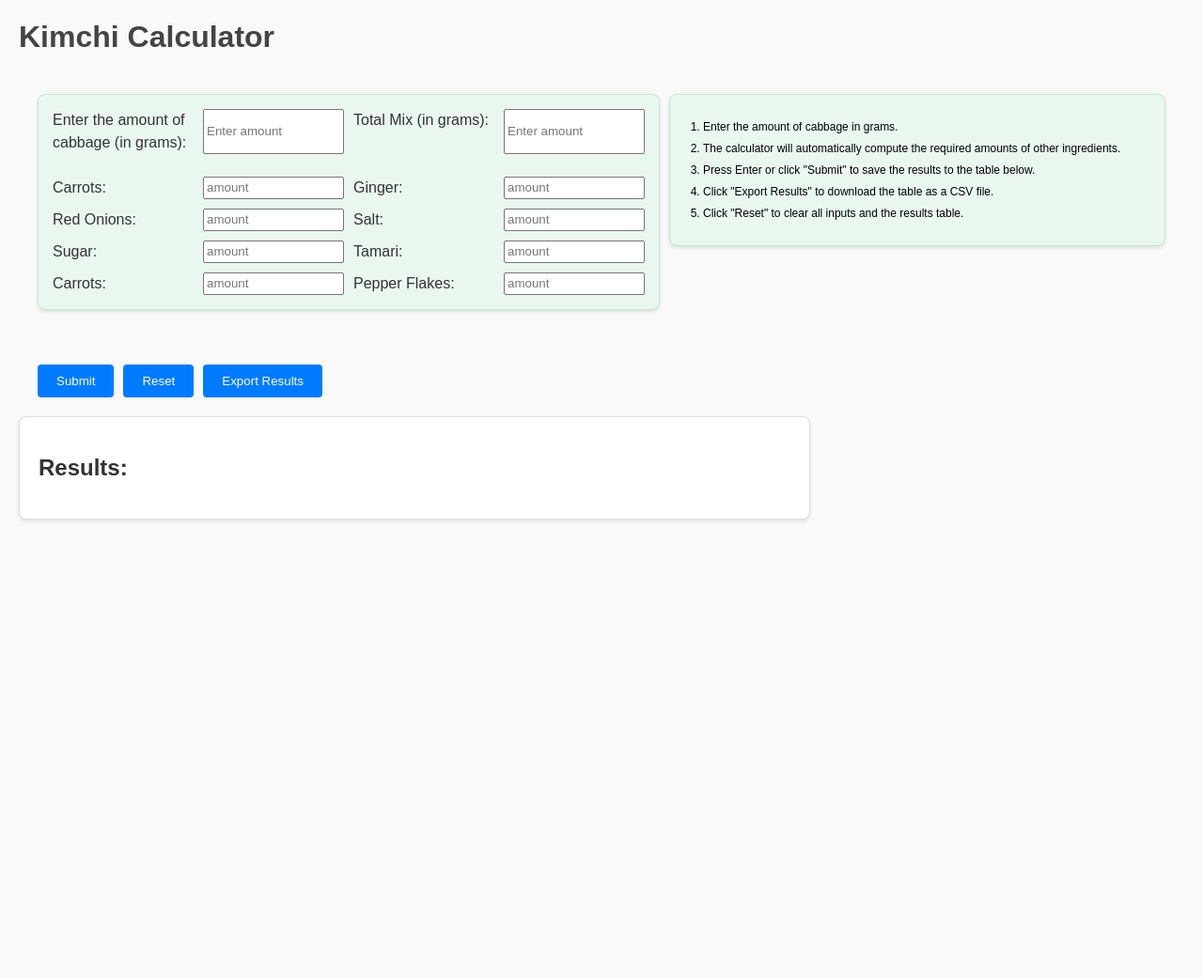
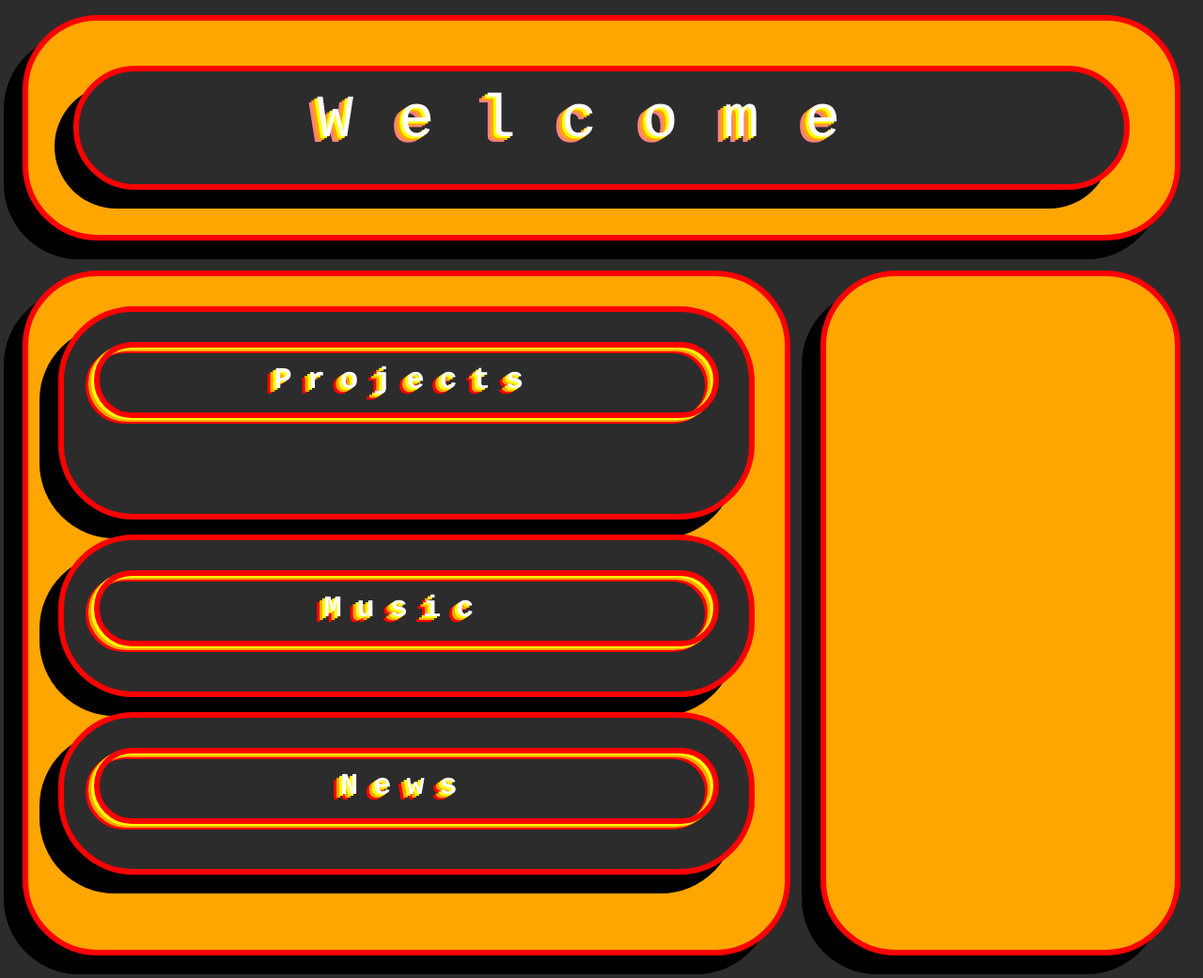
Before and after one commit to eburch521/eburch521.github.io, a PHP site: page / in a window 1280 px wide. Shown: the whole page at 94% size. Before the commit the page ends 555 px from the top, so only its background shows below. Run offline with PHP 8.4, Linux system fonts and the light colour scheme.

Commit message:
Add files via upload

```diff
--- a/index.html
+++ b/index.html
@@ -7,61 +7,28 @@
     <title>Document</title>
 </head>
 <body>
+<div id="header" class="outer"><div class="container"><div id="title">Welcome</div></div></div>
+<div id="container2">
+    <div id="sidebar" class="outer">
+    <div id="projects" class="container">
+        <h1>Projects</h1>
+            <a class="links project-links" href="drumMachine2/drumMachine2.html">JS-9 drumMachine</a><br>
+            <a class="links project-links" href="spotify/index.html">BandFinder</a><br>
+            <a class="links project-links" href="forms/index.html">Kimchi Calculator</a><br>
 
-    <h1 id="header">Kimchi Calculator</h1>
-    <div id="main-container">
-        <div id="input-table">
-            <div id="header2">
-                <label for="cabbage">Enter the amount of cabbage (in grams):</label>
-                <input type="number" id="cabbage-amount" class="amounts" placeholder="Enter amount" min="0" step="0.1">
+    </div>
 
-                <label for="total">Total Mix (in grams):</label>
-                <input type="number" id="total-mix" class="amounts" placeholder="Enter amount" min="0" step="0.1">
-            </div>
-            <br>
-            <div id="ingredients">
-                <label for="carrots">Carrots:</label>
-                <input type="number" id="carrot-amount" class="amounts" placeholder="amount" min="0" step="0.1">
-                <label for="ginger">Ginger:</label>
-                <input type="number" id="ginger-amount" class="amounts" placeholder="amount" min="0" step="0.1">
-
-                <label for="redOnion">Red Onions:</label>
-                <input type="number" id="onion-amount" class="amounts" placeholder="amount" min="0" step="0.1">
-                <label for="salt">Salt:</label>
-                <input type="number" id="salt-amount" class="amounts" placeholder="amount" min="0" step="0.1">
-
-                <label for="sugar">Sugar:</label>
-                <input type="number" id="sugar-amount" class="amounts" placeholder="amount" min="0" step="0.1">
-                <label for="tamari">Tamari:</label>
-                <input type="number" id="tamari-amount" class="amounts" placeholder="amount" min="0" step="0.1">
-
-                <label for="garlic">Carrots:</label>
-                <input type="number" id="garlic-amount" class="amounts" placeholder="amount" min="0" step="0.1">
-                <label for="pepperflakes">Pepper Flakes:</label>
-                <input type="number" id="pepper-amount" class="amounts" placeholder="amount" min="0" step="0.1">
-            </div>
-        </div>
-        <div id="instructions">
-            <ol>
-                <li>Enter the amount of cabbage in grams.</li>
-                <li>The calculator will automatically compute the required amounts of other ingredients.</li>
-                <li>Press Enter or click "Submit" to save the results to the table below.</li>
-                <li>Click "Export Results" to download the table as a CSV file.</li>
-                <li>Click "Reset" to clear all inputs and the results table.</li>
-            </ol>
-        </div>
+    <div id="music" class="container">
+        <h1>Music</h1>
+            <a class="links music-links" href="https://eburch.bandcamp.com">Bandcamp</a>
     </div>
-    <br>
-    <!-- Add Submit and Reset buttons -->
-    <div id="buttons">
-        <button type="button" id="submit-btn">Submit</button>
-        <button type="reset" id="reset-btn">Reset</button>
-        <button type="button" id="export-btn">Export Results</button>
+    <div id="news" class="container">
+        <h1>News</h1>
+            <a class="links news-links" href="https://eburch.bandcamp.com">News</a>
     </div>
-    <div id="result-container">
-        <h2>Results:</h2>
-        <div id="result1"></div>
-    </div>
-    <script src="script.js"></script>
+</div>
+<div id="viewbox" class="outer"></div>
+</div>
+<script src="index.js"></script>
 </body>
 </html>
--- /dev/null
+++ b/index.js
@@ -0,0 +1,68 @@
+const projectBtn = document.getElementById("projects");
+const projectLinks = document.querySelector(".project-links");
+const musicBtn = document.getElementById("music");
+const musicLinks = document.querySelector(".music-links");
+const newsBtn = document.getElementById("news");
+const newsLinks = document.querySelector(".news-links");
+const otherDivs = document.querySelectorAll("div");
+const containers = document.querySelectorAll(".container");
+console.log(otherDivs);
+let x = 0;
+let y = 0;
+
+projectBtn.addEventListener('click', function(){
+    projectLinks.classList.toggle('show-links');
+    projectBtn.classList.toggle('flip-div');
+});
+musicBtn.addEventListener('click', function(){
+    musicLinks.classList.toggle('show-links');
+    musicBtn.classList.toggle('flip-div');
+});
+newsBtn.addEventListener('click', function(){
+    newsLinks.classList.toggle('show-links');
+    newsBtn.classList.toggle('flip-div');
+
+});
+otherDivs.forEach(div => div.addEventListener('click', function(){
+    x +=  20 ;
+    y +=  20 ;
+    theta = 2 * Math.PI * Math.sqrt((x/200) ** 2 + (y/200) ** 2);;
+    console.log(x,y, theta);
+    //div.style.transform = `translate(${x}px, ${y}px) rotate(${theta}rad)`;
+    divColor = "rgba(" +
+    Math.round(Math.random() * 250) +
+    "," +
+    Math.round(Math.random() * 250) +
+    "," +
+    Math.round(Math.random() * 250) +
+    "," +
+    (10 + Math.ceil(Math.random() * 10) / 10) +
+    ")"
+    console.log(divColor);
+    div.style.backgroundColor = `${divColor}`;
+
+    div.classList.toggle('flip-div');
+}));
+
+containers.forEach(container => container.addEventListener('click', function(){
+
+    x += 10 ;
+    y += 20 ;
+    theta = 2 * Math.PI * Math.sqrt((x/200) ** 2 + (y/200) ** 2);
+    console.log(x,y, theta);
+   // container.style.transform = `translate(${x}px, ${y}px) rotate(${theta}rad)`;
+    divColor = "rgba(" +
+    Math.round(Math.random() * 250) +
+    "," +
+    Math.round(Math.random() * 250) +
+    "," +
+    Math.round(Math.random() * 250) +
+    "," +
+    (10 + Math.ceil(Math.random() * 10) / 10) +
+    ")"
+    console.log(divColor);
+    container.style.backgroundColor = `${divColor}`;
+
+    div.classList.toggle('flip-div');
+
+} ));
--- a/style.css
+++ b/style.css
@@ -1,151 +1,123 @@
-body {
-  font-family: Arial, sans-serif;
-  margin: 20px;
-  padding: 0;
-  background-color: #f9f9f9;
-  color: #333;
+body{
+    margin: 1;
+    padding: 1;
+    font-family: Cascadia Code, Courier, monospace;
+    background-color: rgb(44, 44, 44);
+}
+#container2{
+    border-radius: 5rem;
+
+    display: grid;
+    transition: transform .5s;
+    grid-template-columns: auto auto;
+}
+#header{
+    border-radius: 5rem;
+
+    text-align: center;
+    transition: transform .5s;
+    color: white;
+    padding: 2rem;
+    font-size: 4rem;
+
+    text-align: center;
+
+}
+#sidebar{
+  width: fill;
+  transition: transform .5s;
 }
 
-h1 {
-  text-align: left;
-  color: #444;
+.container{
+
+    border: .4rem solid rgb(255, 0, 0);
+    border-radius: 5rem;
+
+    margin: 1rem;
+    padding: 1rem;
+    box-shadow: -20px 20px  rgb(0, 0, 0);
+    padding-bottom: 2rem;
+    background-color: rgb(44, 44, 44);
+    transition: transform 5s;
 }
 
+#viewbox{
+  width: auto;
+  transition: transform 5s;
+  border-radius: 5rem;
 
-#result-container {
-  max-width: 800px;
+}
+#title{
+  text-align: center;
+  border-radius: 5rem;
+  color: white;
+  padding: 0;
+  filter: drop-shadow(-.15rem .15rem rgb(255, 255, 0))
+  drop-shadow(-.15rem .15rem rgb(255, 166, 0)) drop-shadow(-.15rem .15rem rgb(255, 127, 127));
+  transition: transform 5s;
+  font-size: 4rem;
 
-  padding: 20px;
-  background: #fff;
-  border: 1px solid #ddd;
-  border-radius: 8px;
-  box-shadow: 0 2px 4px rgba(0, 0, 0, 0.1);
+  letter-spacing: 3rem;
+
+}
+h1{
+    text-align: center;
+
+    color: white;
+    padding: 0;
+    filter: drop-shadow(-.15rem .15rem rgb(255, 255, 0)) drop-shadow(-.15rem .15rem rgba(255, 166, 0)) drop-shadow(-.15rem .15rem rgb(255, 0, 0));
+    border: .4rem solid rgb(255, 0, 0);
+    border-radius: 5rem;
+
+    margin: 1rem;
+    padding: 1rem;
+    font-size: 2rem;
+    transition: transform 5s;
+    text-align: center;
+    letter-spacing: 1rem;
+
+}
+.outer{
+  display: block;
+  border: .4rem solid rgb(255, 0, 0);
+  border-radius: 5rem;
+  border-bottom-right-radius: 5rem;
+  margin: 1rem;
+  padding: 1rem;
+  box-shadow: -20px 20px  black;
+  padding-bottom: 4rem;
+  width: fill;
+  background-color: #ffa600;
+  transition: transform 5s;
+
+
 }
 
-#result-table {
-  width: 100%;
-  border-collapse: collapse;
-  margin-top: 20px;
+.links{
+    text-align: center;
+    display: none;
+    margin: 0 auto;
 }
 
-#result-table th, #result-table td {
-  border: 1px solid #ddd;
-  padding: 8px;
-  text-align: left;
+.flip-div{
+  transform: rotateY(10deg);
+
+  transition: transform 5s;
 }
 
-#result-table th {
-  background-color: #f4f4f4;
-  font-weight: bold;
+.show-links{
+  display: block;
+
 }
 
-#header2{
-    display: grid;
-    grid-template-columns: 150px 150px 150px 150px;
-    gap: 10px;
-}
+a:link {
+    color: #00ff00;
+    align-items: center;
 
-#ingredients {
-    display: grid;
-    grid-template-columns: 150px 150px 150px 150px;
-    gap: 10px;
-}
-
-#instructions {
-  max-width: 800px;
-  margin: 20px auto;
-  padding: 15px;
-  background-color: #e9f7ef;
-  border: 1px solid #c3e6cb;
-  border-radius: 8px;
-  color: #000000;
-  font-size: 12px;
-  line-height: 1.5;
-  box-shadow: 0 2px 4px rgba(0, 0, 0, 0.1);
-}
-
-#instructions ol {
-  margin: 10px 0;
-  padding-left: 20px;
-}
-
-#instructions li {
-  margin-bottom: 5px;
-}
-
-#main-container {
-  display: flex;
-  justify-content: space-between;
-  align-items: flex-start; /* Align items at the top */
-  max-width: 1200px;
-  gap: 10px;
-  margin: auto;
-}
-
-#input-table {
-    max-width: 800px;
-    margin: 20px auto;
-    padding: 15px;
-    background-color: #e9f7ef;
-    border: 1px solid #c3e6cb;
-    border-radius: 8px;
-    font-size: 16px;
-    line-height: 1.5;
-    box-shadow: 0 2px 4px rgba(0, 0, 0, 0.1);
-}
-
-#instructions {
-  flex: 1;
-  align-self: flex-start; /* Align instructions to the top */
-}
-
-#buttons {
-  display: flex;
-  justify-content: flex-start; /* Align buttons to the left */
-  align-items: center; /* Vertically align buttons */
-  gap: 10px; /* Add spacing between buttons */
-  margin: 20px 0;
-  padding-left: 20px; /* Add some padding to align with other content */
-}
-
-#buttons button {
-  padding: 10px 20px;
-  background-color: #007bff;
-  color: white;
-  border: none;
-  border-radius: 4px;
-  cursor: pointer;
-}
-
-#buttons button:hover {
-  background-color: #0056b3;
-}
-
-@media (min-width: 600px) and (max-width: 1024px) {
-  body {
-    margin: 10px;
   }
 
-  form {
-    max-width: 90%;
-    margin: 0 auto;
-    padding: 15px;
-  }
-
-  #header2, #ingredients {
-    grid-template-columns: 1fr 1fr; /* Adjust to two columns */
-    gap: 15px;
-  }
-
-  #result-container {
-    max-width: 95%;
-    margin: 10px auto;
-    padding: 15px;
-  }
-
-  #result-table th, #result-table td {
-    font-size: 14px; /* Adjust font size for better readability */
-    padding: 6px;
+  a:visited {
+    color: rgb(103, 172, 0);
   }
   form input[type="text"], form input[type="number"] {
     font-size: 14px;
```
